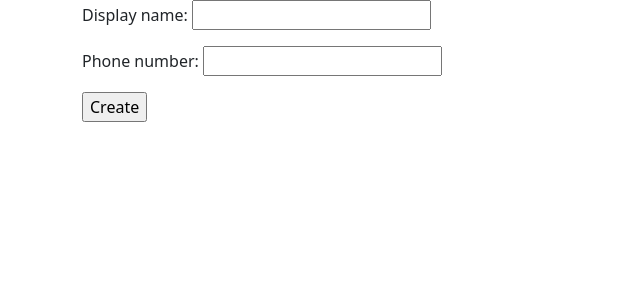
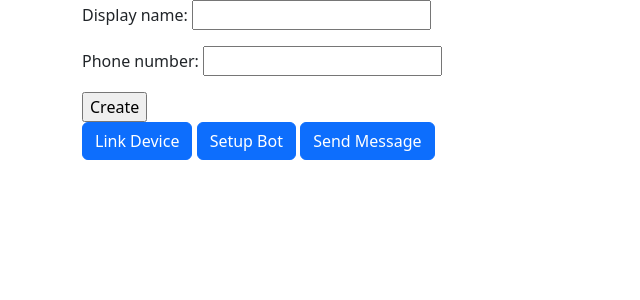
Before and after one commit to nojonqs/multimessage, a Django app: page /contacts/create/ in a window 1280 px wide. Shown: the top 300 px of the page, without its empty margins (0-640 px from the left). Run offline with Django 5.2, Linux system fonts and the light colour scheme; parts of the project's set-up code (start-up, migrations or seed data) failed here and were passed over; some libraries are stand-ins or nearby versions.

Commit message:
Add basic buttons to display the signal linking QR code, setting up the SignalBot object and sending a message

```diff
--- a/multimessage/contacts/templates/contacts/contact_create_form.html
+++ b/multimessage/contacts/templates/contacts/contact_create_form.html
@@ -4,4 +4,26 @@
   {{ form.as_p }}
   <input type="submit" value="Create">
 </form>
+
+<button type="button" class="btn btn-primary" id="signal_link_device_btn">Link Device</button>
+<button type="button" class="btn btn-primary" id="signal_setup_bot">Setup Bot</button>
+<button type="button" class="btn btn-primary" id="signal_send_message_btn">Send Message</button>
 {% endblock content %}
+
+{% block javascript %}
+<script type="text/javascript">
+  document.getElementById("signal_link_device_btn").onclick = function () {
+      window.open("{% url 'contact:signal_link_device' %}", "_blank");
+  };
+</script>
+<script type="text/javascript">
+  document.getElementById("signal_send_message_btn").onclick = function () {
+      location.href = "{% url 'contact:signal_send_message' %}";
+  };
+</script>
+<script type="text/javascript">
+  document.getElementById("signal_setup_bot").onclick = function () {
+      location.href = "{% url 'contact:signal_setup_bot' %}";
+  };
+</script>
+{% endblock javascript %}
--- a/multimessage/contacts/urls.py
+++ b/multimessage/contacts/urls.py
@@ -1,4 +1,7 @@
 from django.urls import path
+from .signal_helper import send_message, register
+
+from django.views.generic import RedirectView
 
 from . import views
 
@@ -7,5 +10,11 @@ urlpatterns = [
     path("", views.index, name="index"),
     path("<int:contact_id>/", views.detail, name='detail'),
     path("create/", views.ContactCreateView.as_view(), name='contact_create'),
-    path("create_list/", views.ContactListCreateView.as_view(), name='list_create')
+    path("create_list/", views.ContactListCreateView.as_view(), name='list_create'),
+
+    # TODO: Fix address and port hardcoding
+    # TODO: Make device name user chosen
+    path("signal_link_device", RedirectView.as_view(url="http://127.0.0.1:8080/v1/qrcodelink/?device_name=multi_message"), name="signal_link_device"),
+    path("signal_send_message", send_message, name="signal_send_message"),
+    path("signal_setup_bot", register, name="signal_setup_bot"),
 ]
```
Also changed, not shown: multimessage/contacts/signal_helper.py (added, +25 -0 lines).
